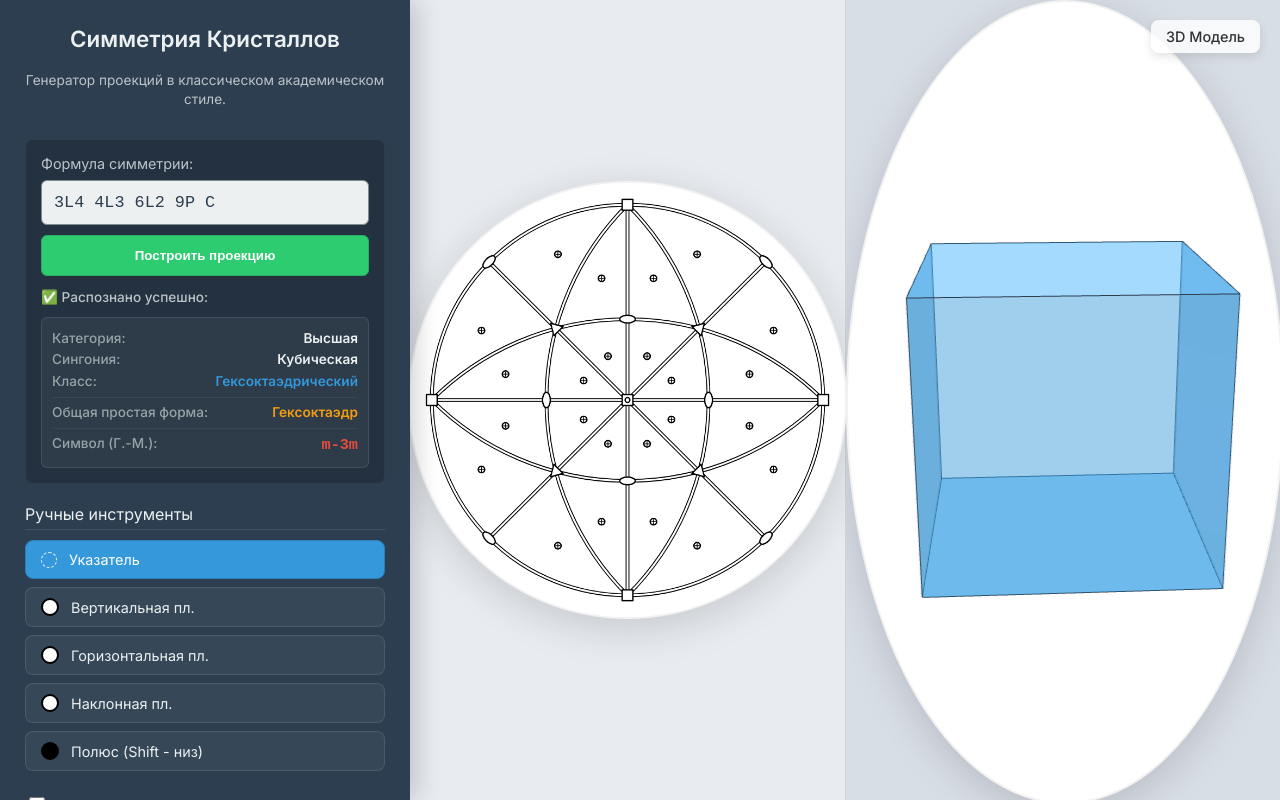
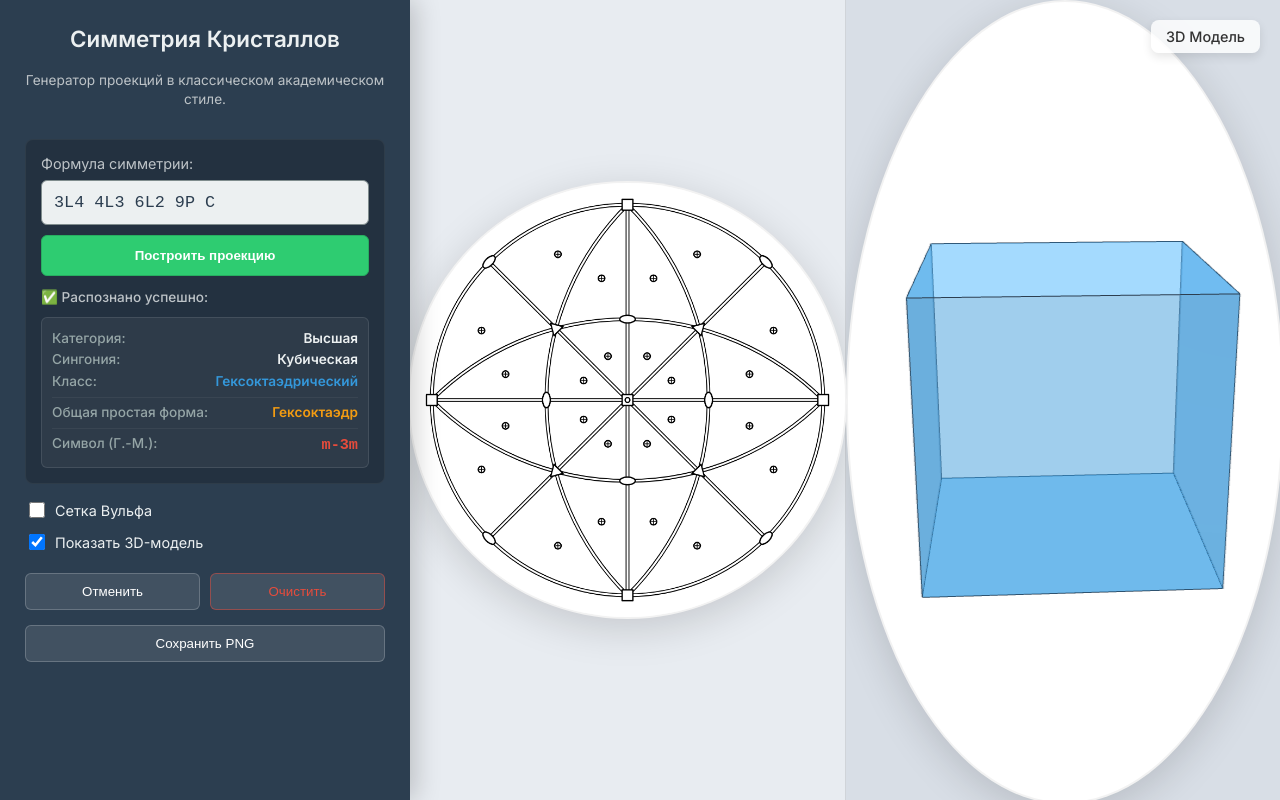
Before and after one commit to seymurchalabiev-cell/crystallography-generator, a plain HTML site: page index.html in a window 1280 px wide. Drawn offline with nearby package versions, Linux system fonts and the light colour scheme; animation ran at ten frames a second.

Commit message:
Remove manual drawing tools

```diff
--- a/index.html
+++ b/index.html
@@ -241,22 +241,7 @@
             <div id="formula-status" style="margin-top: 12px; font-size: 0.85rem; line-height: 1.4; color: #bdc3c7; font-weight: 500;"></div>
         </div>
 
-        <div class="section-title">Ручные инструменты</div>
-        <button class="tool-btn active" data-mode="pointer">
-            <span class="color-indicator" style="background: transparent; border: 1px dashed #ecf0f1;"></span>Указатель
-        </button>
-        <button class="tool-btn" data-mode="vert_plane">
-            <span class="color-indicator"></span>Вертикальная пл.
-        </button>
-        <button class="tool-btn" data-mode="horiz_plane">
-            <span class="color-indicator"></span>Горизонтальная пл.
-        </button>
-        <button class="tool-btn" data-mode="inc_plane">
-            <span class="color-indicator"></span>Наклонная пл.
-        </button>
-        <button class="tool-btn" data-mode="pole">
-            <span class="color-indicator" style="background: #000;"></span>Полюс (Shift - низ)
-        </button>
+
 
         <label style="display:flex; align-items:center; margin-top: 15px; cursor: pointer;">
             <input type="checkbox" id="wulff-net" style="margin-right: 10px; width: 16px; height:16px;">
```
